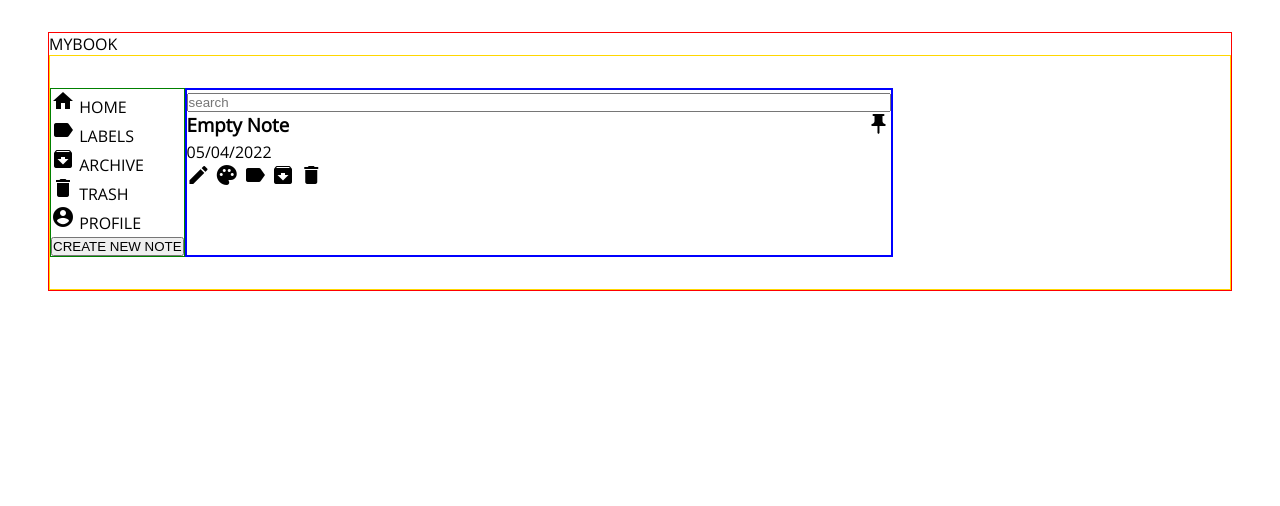
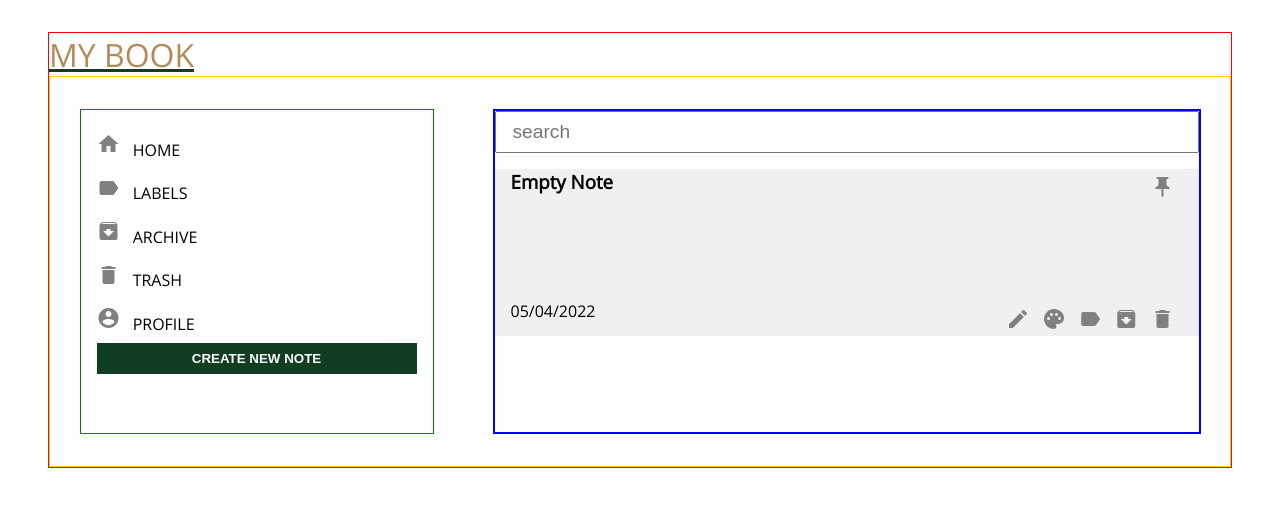
Before and after one commit to tanishk15sharma/notesapp-screens, a plain HTML site: page pages/home.html in a window 1280 px wide. Drawn offline with nearby package versions, Linux system fonts and the light colour scheme; a web font is replaced by a local one.

Commit message:
style : note

```diff
--- a/pages/home.css
+++ b/pages/home.css
@@ -6,9 +6,30 @@
   border: 1px solid gold;
   display: flex;
   padding: 2rem 0rem;
+  justify-content: space-around;
 }
 aside {
   border: 1px solid green;
+  padding: 1rem;
+  width: 30%;
+}
+.note-btn {
+  padding: 0.5rem 1rem;
+  width: 100%;
+  border: none;
+  background-color: var(--gradient-color);
+  color: var(--primary-color);
+  cursor: pointer;
+  transition: all 0.3s;
+  font-weight: bolder;
+}
+.note-btn:hover {
+  background-color: var(--primary-color);
+  color: var(--gradient-color);
+}
+ul li {
+  /* border: 1px solid red; */
+  margin-bottom: 0.5rem;
 }
 main {
   border: 2px solid blue;
@@ -16,8 +37,27 @@ main {
 }
 .search-bar {
   width: 100%;
+  padding: 0.5rem 1rem;
+  margin-bottom: 1rem;
+  font-size: 1.2rem;
 }
 .note-nav {
   display: flex;
   justify-content: space-between;
+  margin-bottom: 6rem;
 }
+section {
+  background: #f0f0f0;
+  min-height: 10rem;
+  padding: 0rem 1rem;
+}
+.icon {
+  color: gray;
+  margin-right: 0.5rem;
+  margin-top: 0.4rem;
+}
+.title {
+  font-size: 2rem;
+  color: var(--action-color);
+  text-decoration: underline var(--gradient-color);
+}
--- a/pages/home.html
+++ b/pages/home.html
@@ -11,36 +11,39 @@
       rel="stylesheet"
     />
     <link rel="stylesheet" href="home.css" />
+
     <title>Document</title>
   </head>
   <body>
     <div class="note-container">
-      <nav>MYBOOK</nav>
+      <nav>
+        <span class="title"> MY BOOK </span>
+      </nav>
       <div class="wrapper">
         <aside>
           <ul class="sidebar">
             <li>
-              <span class="material-icons"> home </span>
+              <span class="material-icons icon"> home </span>
 
               HOME
             </li>
             <li>
-              <span class="material-icons">label </span>
+              <span class="material-icons icon">label </span>
 
               LABELS
             </li>
             <li>
-              <span class="material-icons"> archive </span>
+              <span class="material-icons icon"> archive </span>
 
               ARCHIVE
             </li>
             <li>
-              <span class="material-icons"> delete </span>
+              <span class="material-icons icon"> delete </span>
 
               TRASH
             </li>
             <li>
-              <span class="material-icons"> account_circle </span>
+              <span class="material-icons icon"> account_circle </span>
 
               PROFILE
             </li>
@@ -49,21 +52,22 @@
         </aside>
         <main>
           <input type="text" placeholder="search" class="search-bar" />
+
           <section>
             <div class="note-nav">
               <h3>Empty Note</h3>
               <div>
-                <span class="material-icons"> push_pin </span>
+                <span class="material-icons icon"> push_pin </span>
               </div>
             </div>
-            <div>
+            <div class="note-nav">
               <span>05/04/2022</span>
               <div>
-                <span class="material-icons"> edit </span>
-                <span class="material-icons"> palette </span>
-                <span class="material-icons">label </span>
-                <span class="material-icons"> archive </span>
-                <span class="material-icons"> delete </span>
+                <span class="material-icons icon"> edit </span>
+                <span class="material-icons icon"> palette </span>
+                <span class="material-icons icon">label </span>
+                <span class="material-icons icon"> archive </span>
+                <span class="material-icons icon"> delete </span>
               </div>
             </div>
           </section>
```
